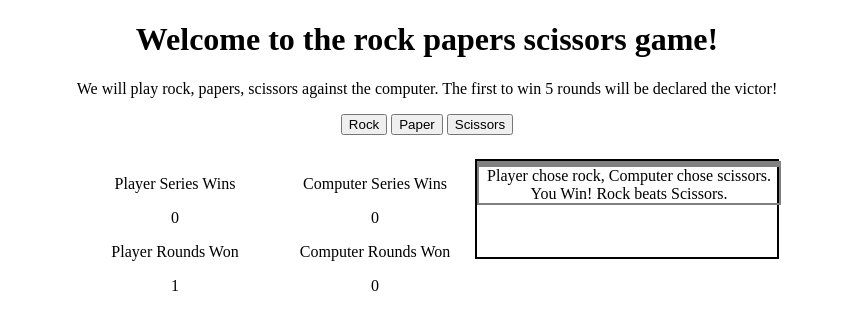
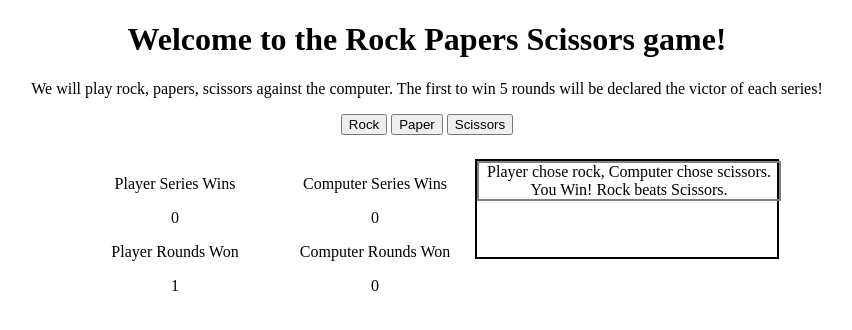
Before and after one commit to rudubear/rockpapersscissors, a plain HTML site: page index.html in a window 1280 px wide. Both pictures are taken after a click on the button "Rock". Shown: the whole page, without its empty margins (213-1065 px from the left). Drawn offline with Linux system fonts and the light colour scheme.

Commit message:
clean up

```diff
--- a/index.html
+++ b/index.html
@@ -7,8 +7,8 @@
     <link rel="stylesheet" href  ="styles.css">
 </head>
 <body>
-    <h1>Welcome to the rock papers scissors game!</h1>
-    <p>We will play rock, papers, scissors against the computer. The first to win 5 rounds will be declared the victor!</p>
+    <h1>Welcome to the Rock Papers Scissors game!</h1>
+    <p>We will play rock, papers, scissors against the computer. The first to win 5 rounds will be declared the victor of each series!</p>
     <div class="playButtons">
         <button class="makePlay" value="rock">Rock</button>
         <button class="makePlay" value="paper">Paper</button>
--- a/js/javascript.js
+++ b/js/javascript.js
@@ -1,27 +1,20 @@
-let gameOn = true;
 let winners = [];
 let playerWinsCounter = 0;
 let computerWinsCounter = 0;
 
 const log = document.getElementById("log");
-log.style.border = "solid 2px black";
-
-const logEntry = document.createElement('div');
-logEntry.style.border = "solid 2px grey";
-logEntry.classList.add('logEntry');
-log.appendChild(logEntry);
-
 const resetButtons = document.getElementsByClassName("resetButtons");
 const resetButton = document.getElementById("resetGameBtn");
 const playButtons = document.getElementsByClassName("playButtons");
+const btns = document.querySelectorAll(".makePlay");
 
 resetButtons[0].style.display = "none";
-resetButton.addEventListener("click",resetGame)
 playButtons[0].style.display = "block";
 
-const btns = document.querySelectorAll(".makePlay");
+resetButton.addEventListener("click",resetGame)
+btns.forEach((btn) => {btn.addEventListener('click', gameOn)});
 
-btns.forEach((btn) => {btn.addEventListener('click', function(e) {
+function gameOn(e) {
     const logEntry = document.createElement('p');
     logEntry.style.border = "solid 2px grey";
     logEntry.classList.add('logEntry')
@@ -64,9 +57,7 @@ btns.forEach((btn) => {btn.addEventListener('click', function(e) {
         seriesOver();
     }
     log.appendChild(logEntry);
-    })
-
-});
+}
 
 function updateScoreBoard(seriesWinnerCount) {
     const victor = document.getElementById(seriesWinnerCount);
@@ -99,8 +90,6 @@ function updateRounds(roundWinner){
     roundsWon.textContent = Number(roundsWon.textContent)+1;
 }
 
-//game();
-
 function getComputerChoice() {
     let computerChoice;
     switch (getRandomInt(3)){
@@ -123,18 +112,6 @@ function getComputerChoice() {
 function getRandomInt(max = 3) {
     return Math.floor(Math.random() * max );
 }
-/*
-function getPlayerChoice(){
-    let playerChoice;
-    while(!(["rock", "paper", "scissors", null].includes(playerChoice)) ) {
-        playerChoice = prompt("Choose rock, paper or scissors: ");
-        playerChoice = playerChoice ? playerChoice.toLowerCase() : playerChoice;
-        console.log(playerChoice);
-    }
-    console.log("Player chose " + playerChoice);
-    return playerChoice;
-}
-*/
 
 function playRockPaperScissors(playerSelection, computerselection){
     let winner;
@@ -199,42 +176,3 @@ function playerWinsCount(winner){
 function computerWinsCount(winner){
     return winner === "computer";
 }
-
-/*
-function game(){
-    let gameOn = true;
-    let winners = [];
-    let playerWinsCounter = 0;
-    let computerWinsCounter = 0;
-    let round = 1;
-
-    while(gameOn){
-        console.log("Round " + parseInt(round++) + "!");
-        let playerChoice = getPlayerChoice();
-            if (playerChoice === null){
-                console.log("Player has exited the game");
-                gameOn = false;
-                break;
-            }
-
-        let computerchoice = getComputerChoice();
-        let result = playRockPaperScissors(playerChoice, computerchoice);
-        console.log(result[1]);
-        winners.push(result[0]);
-
-        if (gameOn){
-            playerWinsCounter = winners.filter(playerWinsCount).length;
-            computerWinsCounter = winners.filter(computerWinsCount).length;
-            console.log("Player has won " + playerWinsCounter + " times.");
-            console.log("Computer has won " + computerWinsCounter + " times.");
-            }
-
-        if (playerWinsCounter >= 5) {
-            console.log("Player has won this series!");
-            gameOn = false;
-        } else if (computerWinsCounter >=5) {
-            console.log("Computer has won this series!");
-            gameOn = false;
-        }
-    }
-}*/
--- a/styles.css
+++ b/styles.css
@@ -6,11 +6,14 @@
     display: flex;
     flex-direction:column;
     width: 300px;
+    border: solid 2px black;
 }
+
 .logEntry {
     margin: 0px;
     white-space: pre-line;
     width: 300px;
+    border: solid 2px grey;
 }
 
 #container {
```
Lines whose indentation alone changed are shown as unchanged.
